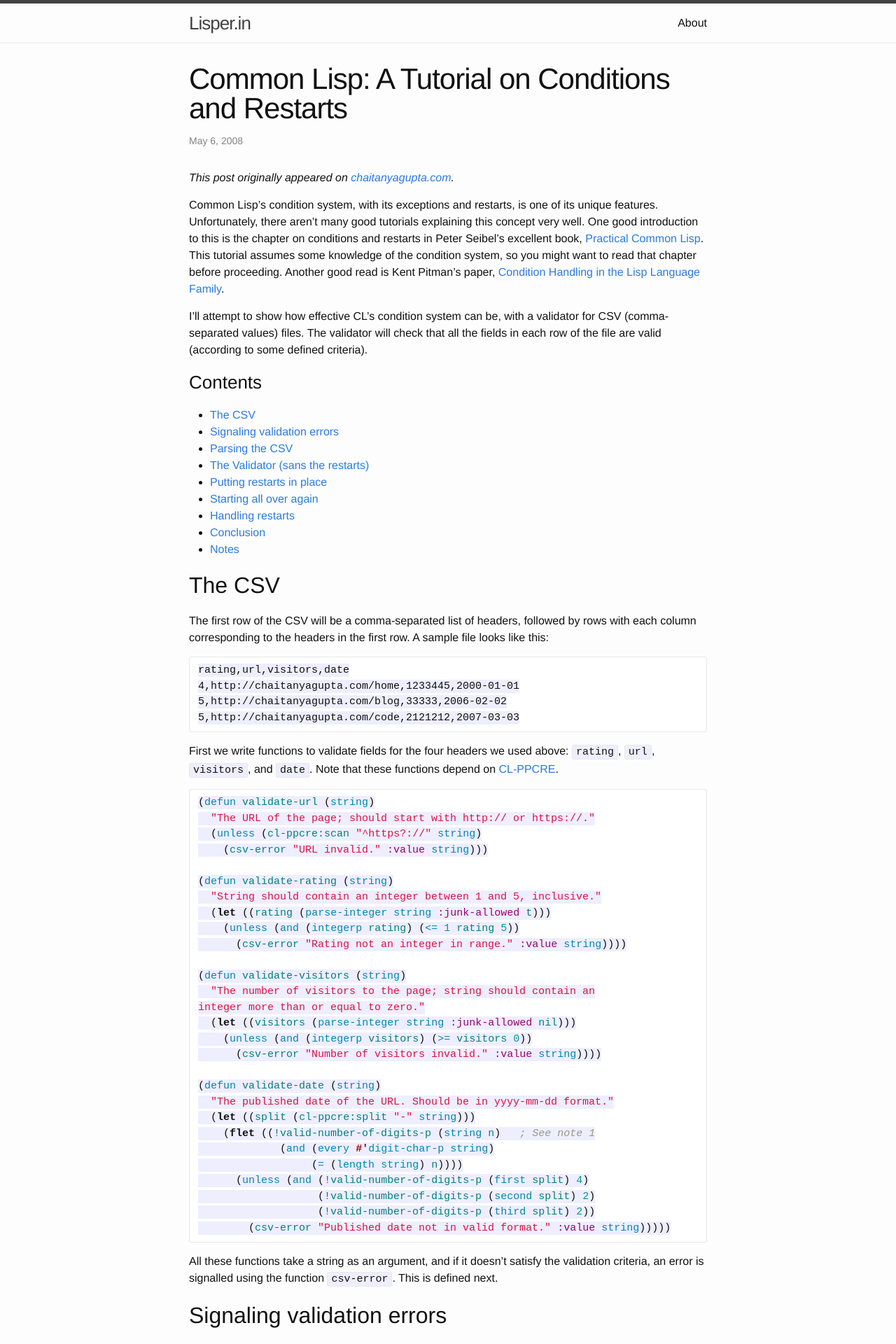
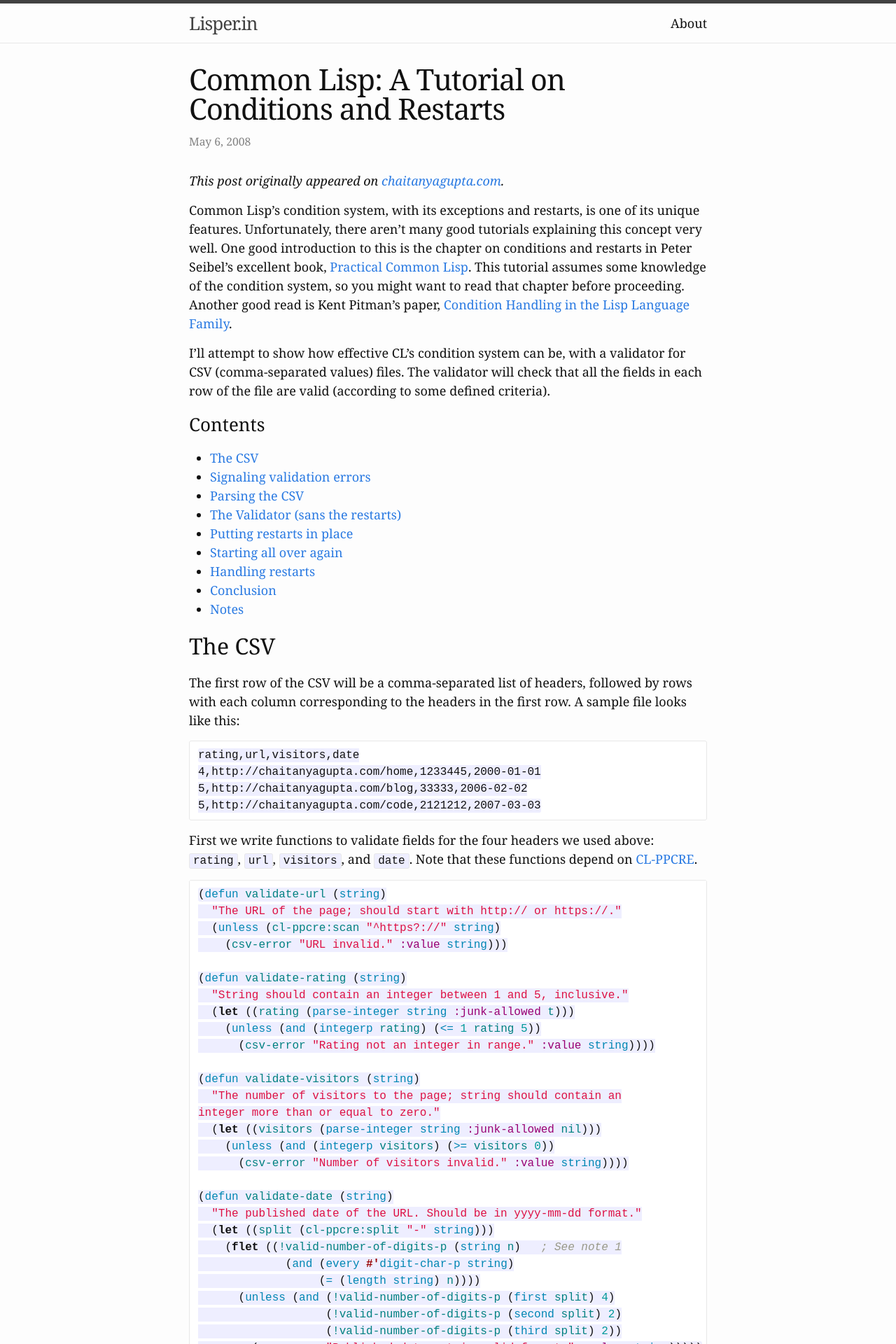
Before and after one commit to lisperin/lisperin.github.io, a Jekyll site: the page built from _posts/2008-05-06-restarts.markdown, in a window 1280 px wide. Shown: the top 1920 px of the page at 70% size. Built offline with Jekyll 4.4.1, drawn with Linux system fonts in a browser that asks for light colours; Markdown is read by kramdown in place of the engine named in the settings.

Commit message:
Update style

```diff
--- a/_sass/_base.scss
+++ b/_sass/_base.scss
@@ -126,7 +126,7 @@
  */
 pre,
 code {
-    font-size: 15px;
+    font-size: 16px;
     border: 1px solid $grey-color-light;
     border-radius: 3px;
     background-color: #eef;
--- a/css/main.scss
+++ b/css/main.scss
@@ -6,8 +6,8 @@
 
 
 // Our variables
-$base-font-family: Helvetica, Arial, sans-serif;
-$base-font-size:   16px;
+$base-font-family: Georgia, serif;
+$base-font-size:   18px;
 $small-font-size:  $base-font-size * 0.875;
 $base-line-height: 1.5;
 
```
